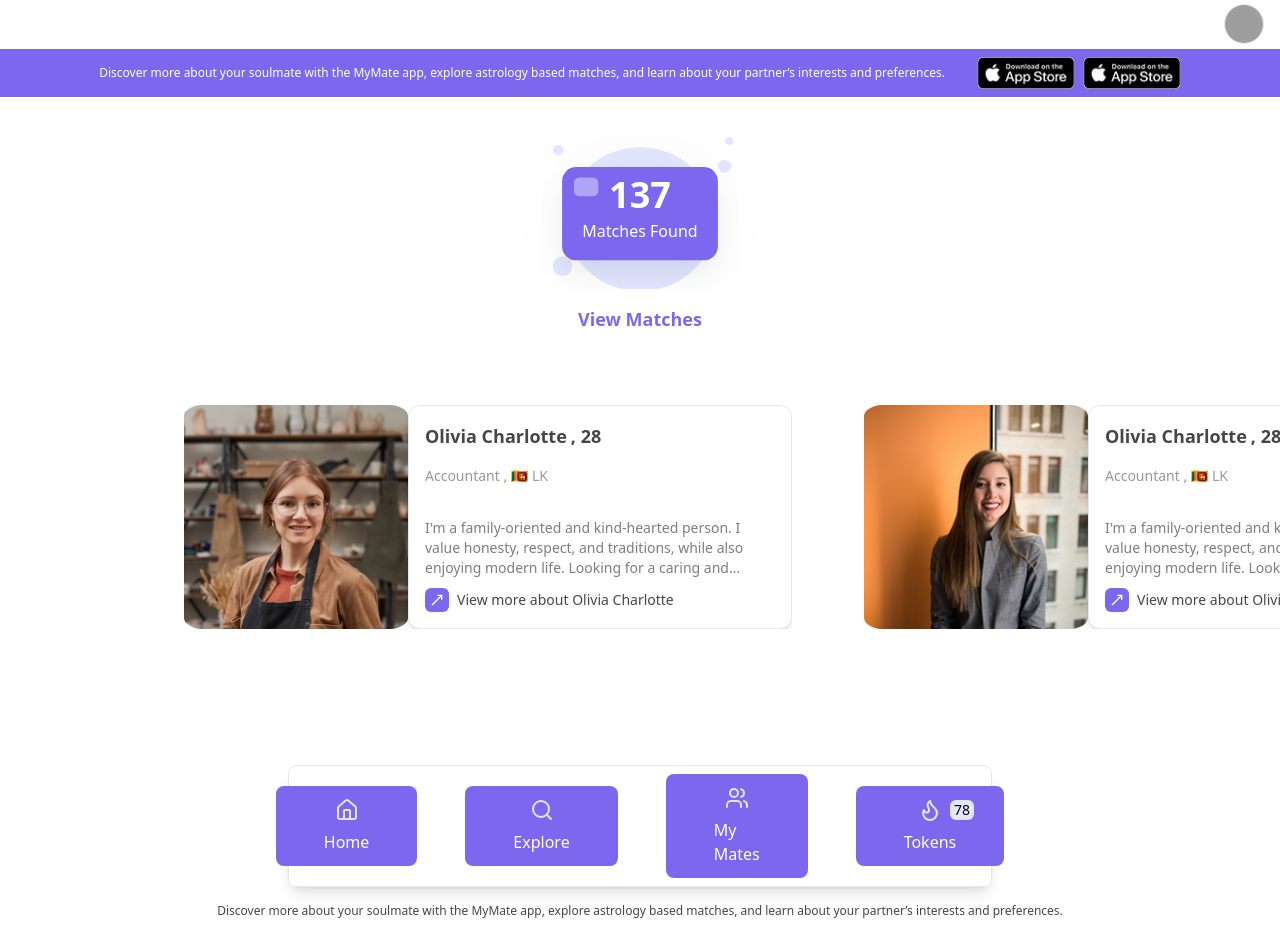
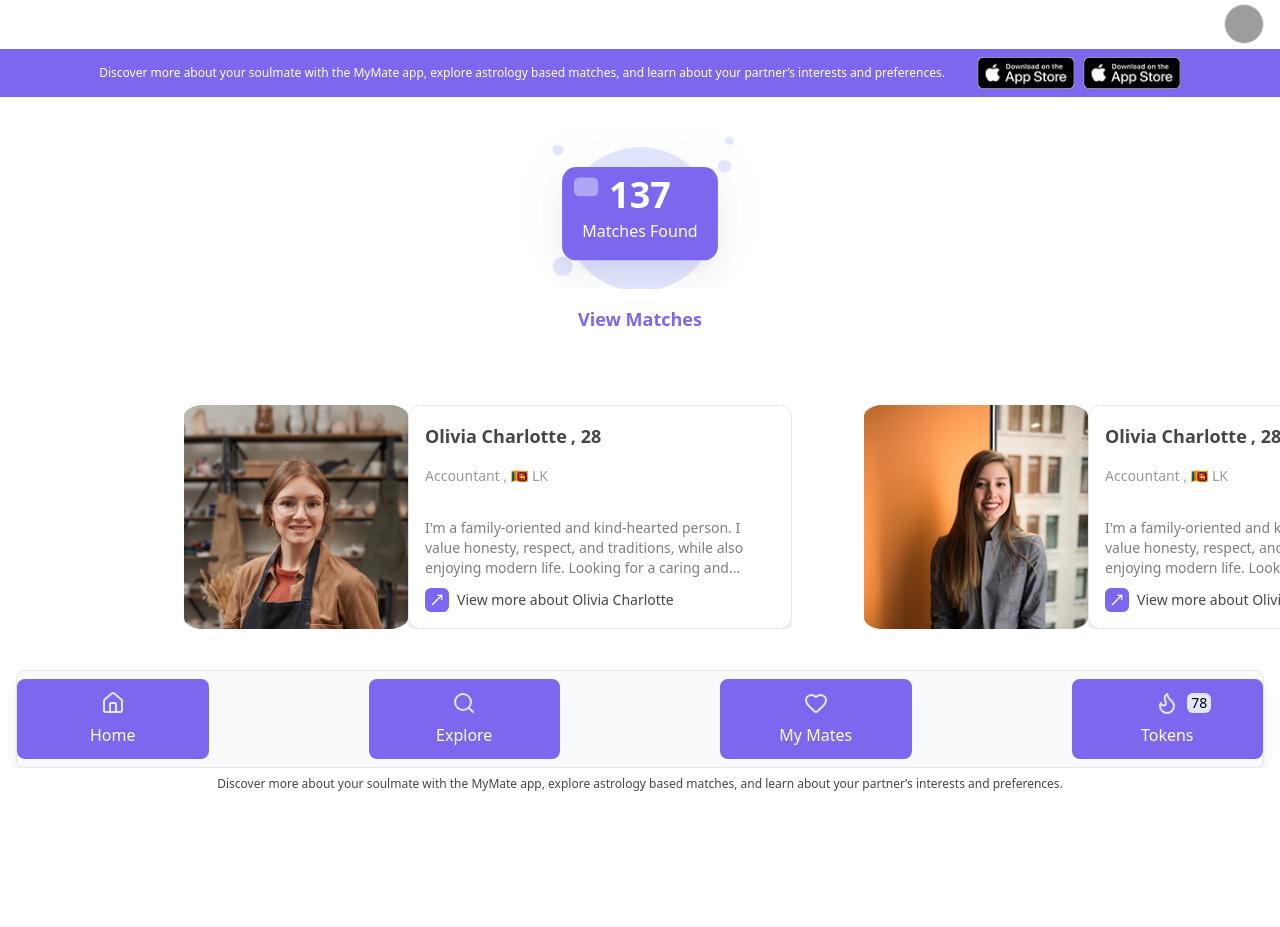
Before and after one commit to TheGrayCorp/Matrimony, a React (Vite) app: page /home in a window 1280 px wide. After the commit the page ends 895 px from the top, so only its background shows below. Built offline with nearby package versions, Linux system fonts and the light colour scheme; no server answers; grey boxes are pictures that could not be loaded.

Commit message:
Layout component created.

```diff
--- a/src/components/common/BottomNav.jsx
+++ b/src/components/common/BottomNav.jsx
@@ -26,8 +26,8 @@ const NavItem = ({ to, icon: Icon, label, notificationCount }) => {
 
 const BottomNav = ({ items }) => {
   return (
-    <div className="rounded-lg border shadow-lg py-2">
-      <div className="flex items-center justify-around md:justify-center gap-4 md:gap-12">
+    <div className="rounded-lg border shadow-lg py-2 bg-gray-50">
+      <div className="flex items-center justify-around md:justify-center gap-4 md:gap-40">
         {items.map((item) => (
           <NavItem
             key={item.to}
--- /dev/null
+++ b/src/components/layout/Layout.jsx
@@ -0,0 +1,46 @@
+import { Outlet, useLocation } from "react-router-dom";
+import FooterText from "../ui/footerText/FooterText";
+import Header from "../ui/headerLayout/Header";
+import Profile from "../ui/Profile";
+import BottomNav from "../common/BottomNav";
+import { handleLogout } from "../../lib/logout";
+import { user, navItems } from "../../data/Data";
+
+const Layout = () => {
+  const location = useLocation();
+  const shouldShowBottomNav = location.pathname !== "/completeprofile";
+
+  return (
+    <div className="min-h-screen flex flex-col">
+      <div className="flex-shrink-0">
+        <div className="flex justify-end px-4 pt-1 pb-0">
+          <Profile
+            imgSrc={user.imgSrc}
+            userName={user.userName}
+            onLogout={handleLogout}
+          />
+        </div>
+        <Header />
+      </div>
+      <div className={`flex-grow ${shouldShowBottomNav ? "pb-24" : ""}`}>
+        <Outlet />
+      </div>
+      <div className="flex-shrink-0 sticky bottom-0 z-30 w-full">
+        {shouldShowBottomNav && (
+          <div className="mb-0">
+            <div className="px-4">
+              <div className="max-w-screen-2xl mx-auto">
+                <BottomNav items={navItems} />
+              </div>
+            </div>
+          </div>
+        )}
+        <div className="hidden md:block py-2 px-10 bg-white">
+          <FooterText align="justify" className="md:text-center" />
+        </div>
+      </div>
+    </div>
+  );
+};
+
+export default Layout;
--- a/src/components/ui/Input/CountrySelect.jsx
+++ b/src/components/ui/Input/CountrySelect.jsx
@@ -62,7 +62,7 @@ const CountrySelect = ({ label, id, error, field }) => {
         options={countryOptions}
         {...field}
         value={field.value}
-        styles={underlineSelectStyles}
+        // styles={underlineSelectStyles}
         placeholder="Select a country"
         formatOptionLabel={formatOptionLabel}
       />
--- a/src/components/ui/Input/PhoneNumberInput.jsx
+++ b/src/components/ui/Input/PhoneNumberInput.jsx
@@ -12,14 +12,14 @@ const PhoneNumberInput = ({ label, id, phonecode, register, error }) => {
           value={phonecode || ""}
           placeholder="Code"
           readOnly
-          className="w-16 text-center text-lg font-semibold text-gray-800 bg-transparent border-b border-gray-300 focus:outline-none pb-2 placeholder:font-normal placeholder:text-sm placeholder:text-gray-400"
+          className="w-16 text-center text-lg font-semibold text-gray-800 bg-transparent border border-gray-300 rounded focus:outline-none pb-2 placeholder:font-normal placeholder:text-sm placeholder:text-gray-400"
         />
         <input
           id={id}
           type="tel"
           placeholder="Phone number"
           {...register}
-          className="flex-grow text-lg text-gray-500 bg-transparent border-b border-gray-300 focus:outline-none focus:border-indigo-600 ml-4 pb-2 placeholder:text-sm placeholder:text-gray-400"
+          className="flex-grow text-lg text-gray-500 bg-transparent border border-gray-300 rounded focus:outline-none focus:border-indigo-600 ml-4 pb-2 placeholder:text-sm placeholder:text-gray-400"
         />
       </div>
       {error && <p className="text-red-500 text-sm mt-1">{error.message}</p>}
--- a/src/mockData/mockData.js
+++ b/src/data/Data.js
@@ -1,4 +1,4 @@
-import { Flame, HomeIcon, Search, Users } from "lucide-react";
+import { Flame, HomeIcon, Search, Heart } from "lucide-react";
 import ListProfileCard from "../assets/images/listProfileCard.svg";
 import ListProfileCard2 from "../assets/images/listProfileCard2.png";
 
@@ -122,8 +122,8 @@ export const user = {
 export const docId = "dIlr043dfRbKKLFvhla4";
 
 export const navItems = [
-    { to: "/", icon: HomeIcon, label: "Home" },
-    { to: "/explore", icon: Search, label: "Explore" },
-    { to: "/mymates", icon: Users, label: "My Mates" },
-    { to: "/tokens", icon: Flame, label: "Tokens", notificationCount: 78 },
-  ];
+  { to: "/home", icon: HomeIcon, label: "Home" },
+  { to: "/explore", icon: Search, label: "Explore" },
+  { to: "/mymates", icon: Heart, label: "My Mates" },
+  { to: "/tokens", icon: Flame, label: "Tokens", notificationCount: 78 },
+];
--- a/src/pages/home/Home.jsx
+++ b/src/pages/home/Home.jsx
@@ -1,37 +1,36 @@
-import FooterText from "../../components/ui/footerText/FooterText";
-import Header from "../../components/ui/headerLayout/Header";
-import Profile from "../../components/ui/Profile";
-import BottomNav from "../../components/common/BottomNav";
 import MatchesFound from "./MatchesFound";
 import ProfileCarousel from "./ProfileCarousel";
-import { handleLogout } from "../../lib/logout";
-import { user, profiles, navItems } from "../../mockData/mockData";
+import { profiles } from "../../data/Data";
 
 const Home = () => {
   return (
-    <div className="min-h-screen flex flex-col">
-      <div className="bg-white">
-        <div className="flex justify-end px-4 pt-1 pb-0">
-          <Profile
-            imgSrc={user.imgSrc}
-            userName={user.userName}
-            onLogout={handleLogout}
-          />
-        </div>
-        <Header />
-      </div>
-      <div className="flex-grow md:pb-24">
-        <MatchesFound count={137} />
-        <ProfileCarousel profiles={profiles} />
-      </div>
-      <div className="z-30 mb-2">
-        <div className="mx-2 md:mx-2 lg:mx-72 xl:md-72">
-          <BottomNav items={navItems} />
-        </div>
-      </div>
-      <div className="hidden md:block py-2 px-10">
-        <FooterText align="justify" className="md:text-center" />
-      </div>
+    // <div className="min-h-screen flex flex-col">
+    //   <div className="bg-white">
+    //     <div className="flex justify-end px-4 pt-1 pb-0">
+    //       <Profile
+    //         imgSrc={user.imgSrc}
+    //         userName={user.userName}
+    //         onLogout={handleLogout}
+    //       />
+    //     </div>
+    //     <Header />
+    //   </div>
+    //   <div className="flex-grow md:pb-24">
+    //     <MatchesFound count={137} />
+    //     <ProfileCarousel profiles={profiles} />
+    //   </div>
+    //   <div className="z-30 mb-2">
+    //     <div className="mx-2 md:mx-2 lg:mx-72 xl:md-72">
+    //       <BottomNav items={navItems} />
+    //     </div>
+    //   </div>
+    //   <div className="hidden md:block py-2 px-10">
+    //     <FooterText align="justify" className="md:text-center" />
+    //   </div>
+    // </div>
+    <div>
+      <MatchesFound count={137} />
+      <ProfileCarousel profiles={profiles} />
     </div>
   );
 };
--- /dev/null
+++ b/src/pages/mymates/MyMates.jsx
@@ -0,0 +1,5 @@
+const MyMates = () => {
+  return <div>This is my mates page</div>;
+};
+
+export default MyMates;
--- /dev/null
+++ b/src/pages/tokens/Tokens.jsx
@@ -0,0 +1,5 @@
+const Tokens = () => {
+  return <div>This is tokens page</div>;
+};
+
+export default Tokens;
--- a/src/routes/Allroutes.jsx
+++ b/src/routes/Allroutes.jsx
@@ -2,6 +2,7 @@ import { Suspense, lazy } from "react";
 import { createBrowserRouter } from "react-router-dom";
 import ErrorBoundary from "../components/ui/errorBoundary/ErrorBoundary";
 import LoadingScreen from "../components/ui/loading/LoadingScreen";
+import Layout from "../components/layout/Layout";
 import ProtectedRoute from "./ProtectedRoute";
 import PublicRoute from "./PublicRoute";
 
@@ -15,12 +16,31 @@ const CompleteProfile = lazy(() =>
 );
 const Home = lazy(() => import("../pages/home/Home"));
 const Explore = lazy(() => import("../pages/explore/Explore"));
+const MyMates = lazy(() => import("../pages/mymates/MyMates"));
+const Tokens = lazy(() => import("../pages/tokens/Tokens"));
 
 const router = createBrowserRouter([
+  {
+    path: "authentication",
+    // element: <PublicRoute />,
+    children: [
+      {
+        index: true,
+        element: (
+          <Suspense fallback={<LoadingScreen />}>
+            <Authentication />
+          </Suspense>
+        ),
+      },
+    ],
+  },
   {
     path: "/",
     // element: <ProtectedRoute />,
     errorElement: <ErrorBoundary />,
+    children: [
+      {
+        element: <Layout />,
         children: [
           {
             index: true,
@@ -55,6 +75,22 @@ const router = createBrowserRouter([
             ),
           },
           {
+            path: "mymates",
+            element: (
+              <Suspense fallback={<LoadingScreen />}>
+                <MyMates />
+              </Suspense>
+            ),
+          },
+          {
+            path: "tokens",
+            element: (
+              <Suspense fallback={<LoadingScreen />}>
+                <Tokens />
+              </Suspense>
+            ),
+          },
+          {
             path: "viewprofile/:id",
             element: (
               <Suspense fallback={<LoadingScreen />}>
@@ -72,18 +108,6 @@ const router = createBrowserRouter([
           },
         ],
       },
-  {
-    path: "authentication",
-    // element: <PublicRoute />,
-    children: [
-      {
-        index: true,
-        element: (
-          <Suspense fallback={<LoadingScreen />}>
-            <Authentication />
-          </Suspense>
-        ),
-      },
     ],
   },
 ]);
```
Also changed, not shown: src/pages/completeProfile/cp1/CompleteProfile.jsx (+3 -23 lines), src/pages/explore/Explore.jsx (+30 -24 lines). Lines whose indentation alone changed are shown as unchanged.
